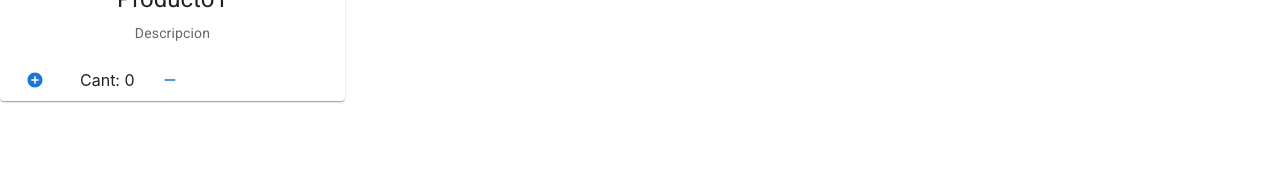
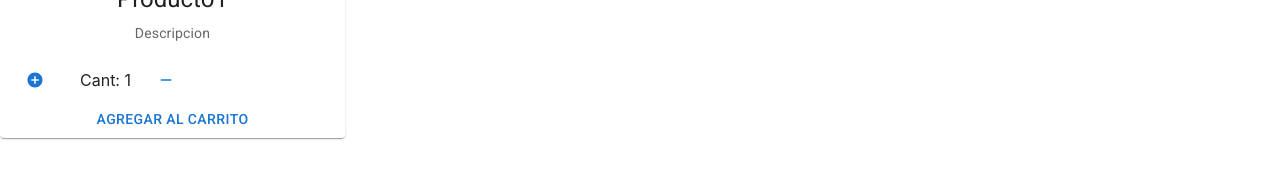
Before and after one commit to AgustinForns/ecomerce-plaza, a React (Create React App) app: page / in a window 1280 px wide. Shown: the part 359-538 px from the top of the page. Built offline with nearby package versions, Linux system fonts and the light colour scheme.

Commit message:
desafioContadorConBoton

```diff
--- a/src/App.js
+++ b/src/App.js
@@ -14,13 +14,17 @@ import ItemCount from './components/ItemCount';
 
 function App() {
   const saludo = () =>{
-    return <div style={{color:"blue", backgroundColor: "gray", border: 1, borderRadius: 50}} >A tu alcance lo que más necesitas!</ div>
+    return <div style={{color:"blue", backgroundColor: "gray", border: 1, borderRadius: 50}}>A tu alcance lo que más necesitas!</ div>
+  }
+  const onAdd = (contador) =>{
+    console.log(contador)
+    alert(`Vas a comprar ${contador} productos`)
   }
   return (
     <div className='App'>
       <NavBar/>
       <ItemListContainer saludo={saludo}/>
-      <ItemCount stock={10} initial={0}/>
+      <ItemCount stock={10} initial={1} onAdd={onAdd} />
 
     </div>
 
--- a/src/components/ItemCount.jsx
+++ b/src/components/ItemCount.jsx
@@ -8,22 +8,11 @@ import Typography from '@mui/material/Typography';
 import AddCircleIcon from '@mui/icons-material/AddCircle';
 import RemoveIcon from '@mui/icons-material/Remove';
 
-export default function ItemCount({stock, initial}) {
+export default function ItemCount({stock, initial, onAdd}) {
 
 
     const [contador, setContador] = useState(initial);
 
-    const add = () => {
-        if (contador < stock) {
-            setContador(contador + 1);
-        }
-    }
-
-    const rest = () => {
-        if (contador > 0) {
-            setContador(contador - 1);
-        }
-    }
 
     console.log(contador)
 
@@ -44,19 +33,25 @@ export default function ItemCount({stock, initial}) {
             Descripcion
           </Typography>
         </CardContent>
-        <CardActions>
-          <Button startIcon={<AddCircleIcon/>} size="small" onClick={() => {
+        <CardActions >
+                <Button  startIcon={<AddCircleIcon/>} size="small" onClick={() => {
                   if (contador < stock) {
                       setContador(contador + 1);
                   }
                 }}></Button>
                 <div>Cant: {contador} </div>
-          <Button startIcon={<RemoveIcon/>} size="small" onClick={()=>{
+                <Button startIcon={<RemoveIcon/>} size="small" onClick={ () => {
                   if (contador > 0) {
                       setContador(contador - 1);
                   }
                 }}></Button>
+
         </CardActions>
+        <Button onClick={() =>{
+          console.log(contador)
+          onAdd(contador)
+
+        }}>Agregar al carrito</Button>
     </Card>
     </>
     );
```
Lines whose indentation alone changed are shown as unchanged.
